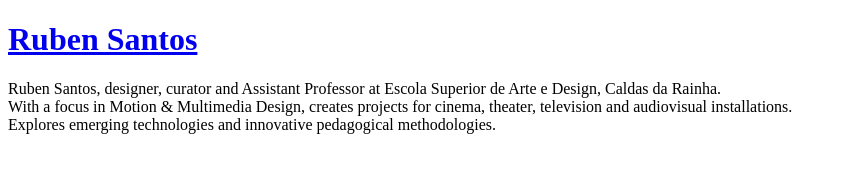
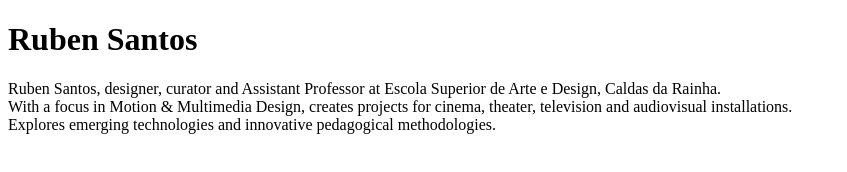
Before and after one commit to nasneb/landingpage, a plain HTML site: page index.html in a window 1280 px wide. Shown: the whole page, without its empty margins (0-847 px from the left). Drawn offline with Linux system fonts and the light colour scheme.

Commit message:
Update index.html

```diff
--- a/index.html
+++ b/index.html
@@ -9,7 +9,7 @@
 <body>
 
   <header>
-    <a href="index.html"><h1>Ruben Santos</h1></a>
+    <h1>Ruben Santos</h1>
   </header>
 
   <section>
```
